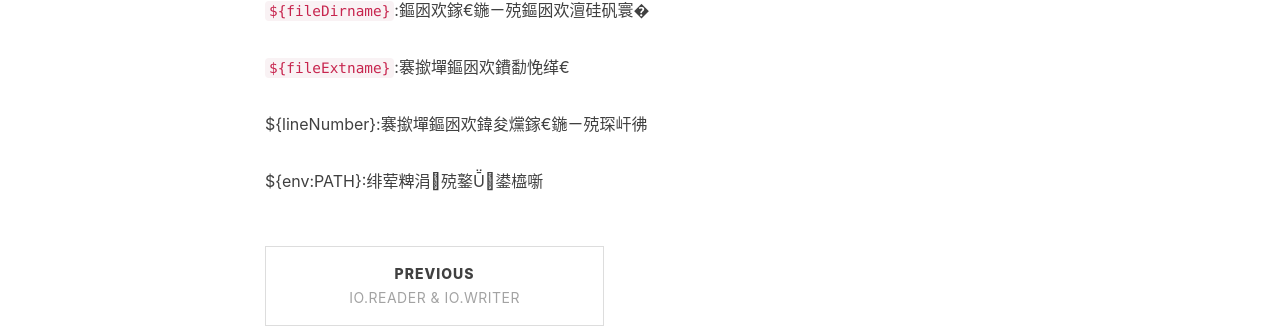
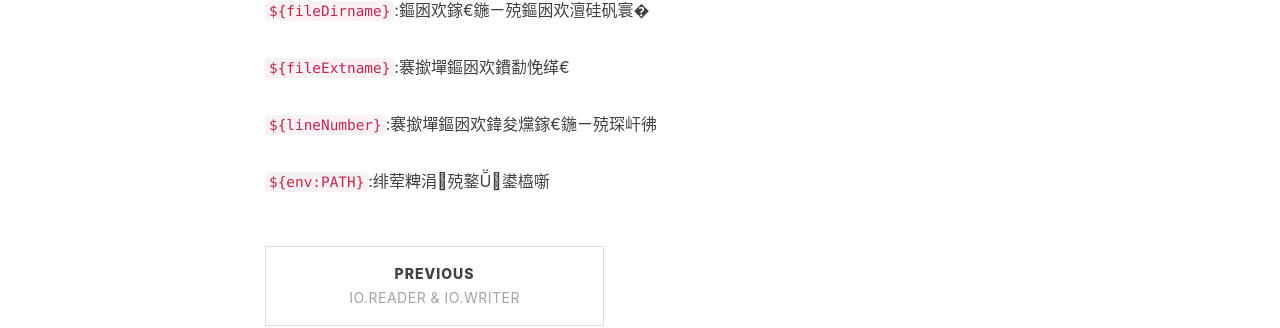
Before and after one commit to huty1998/huty1998.github.io, a Jekyll site: the page built from _posts/2022-04-14-launchjson.md, in a window 1280 px wide. Shown: the part 652-980 px from the top of the page. Built offline with Jekyll 4.4.1, drawn with Linux system fonts in a browser that asks for light colours; nearby versions of some CDN libraries; comment, search, counter and statistics services are not loaded.

```diff
--- a/_posts/2022-04-14-launchjson.md
+++ b/_posts/2022-04-14-launchjson.md
@@ -24,6 +24,6 @@ tags:
 
 `${fileExtname}`:当前文件的后缀
 
-${lineNumber}:当前文件光标所在的行号
+`${lineNumber}`:当前文件光标所在的行号
 
-${env:PATH}:系统中的环境变量
+`${env:PATH}`:系统中的环境变量
```
